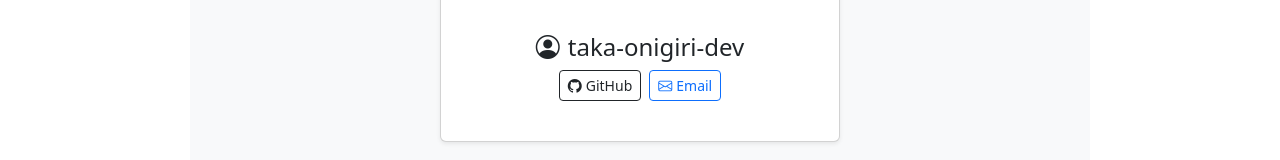
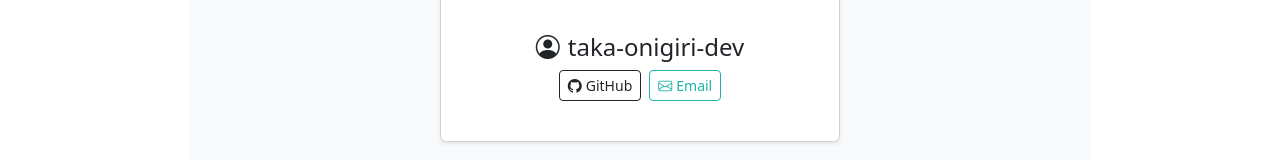
Before and after one commit to taka-onigiri-dev/my-portfolio, a Vue app: page / in a window 1280 px wide. Shown: the part 224-384 px from the top of the page. Built offline with nearby package versions, Linux system fonts and the light colour scheme.

Commit message:
色変数の定義を変更

```diff
--- a/src/assets/base.css
+++ b/src/assets/base.css
@@ -19,6 +19,16 @@
   --vt-c-text-light-2: rgba(60, 60, 60, 0.66);
   --vt-c-text-dark-1: var(--vt-c-white);
   --vt-c-text-dark-2: rgba(235, 235, 235, 0.64);
+
+  /* プロジェクト固有の色 */
+  --color-base: #20b2aa;
+  --color-base-hover: #1a9a94;
+  --color-base-light: #e0f7fa;
+  --color-accent: #48cae4;
+  --color-accent-hover: #00b4d8;
+  --color-accent-light: #caf0f8;
+  --color-neutral: #008b8b;
+  --color-neutral-light: #023e8a;
 }
 
 /* semantic color variables for this project */
--- a/src/components/sections/HeroSection.vue
+++ b/src/components/sections/HeroSection.vue
@@ -19,7 +19,7 @@
             >
               <i class="bi bi-github me-1"></i>GitHub
             </a>
-            <a href="mailto:taka.onigiri.dev@gmail.com" class="btn btn-outline-primary btn-sm mx-1">
+            <a href="mailto:taka.onigiri.dev@gmail.com" class="btn btn-outline-base btn-sm mx-1">
               <i class="bi bi-envelope me-1"></i>Email
             </a>
           </div>
@@ -34,5 +34,19 @@
 </script>
 
 <style scoped>
-/* ...existing code... */
+.btn-outline-base {
+  color: var(--color-base);
+  border-color: var(--color-base);
+  background-color: transparent;
+}
+
+.btn-outline-base:hover {
+  color: white;
+  background-color: var(--color-base);
+  border-color: var(--color-base);
+}
+
+.btn-outline-base:focus {
+  box-shadow: 0 0 0 0.2rem rgba(32, 178, 170, 0.25);
+}
 </style>
--- a/src/components/sections/MyProjects.vue
+++ b/src/components/sections/MyProjects.vue
@@ -131,11 +131,11 @@ const handleImageError = (event: Event) => {
 .project-card:hover {
   transform: translateY(-2px);
   box-shadow: 0 4px 12px rgba(0, 0, 0, 0.15) !important;
-  border-color: #28a745 !important;
+  border-color: var(--color-base) !important;
 }
 
 .project-card:hover .card-title {
-  color: #28a745 !important;
+  color: var(--color-base) !important;
 }
 
 .project-card .text-muted {
@@ -143,7 +143,7 @@ const handleImageError = (event: Event) => {
 }
 
 .project-card:hover .text-muted {
-  color: #28a745 !important;
+  color: var(--color-base) !important;
 }
 
 .project-thumbnail {
```
